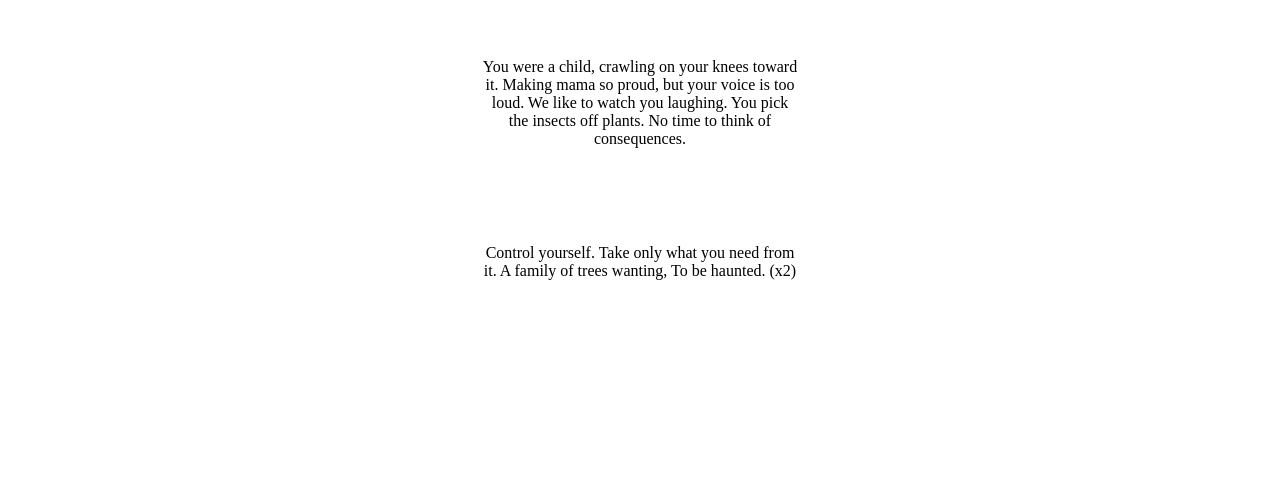
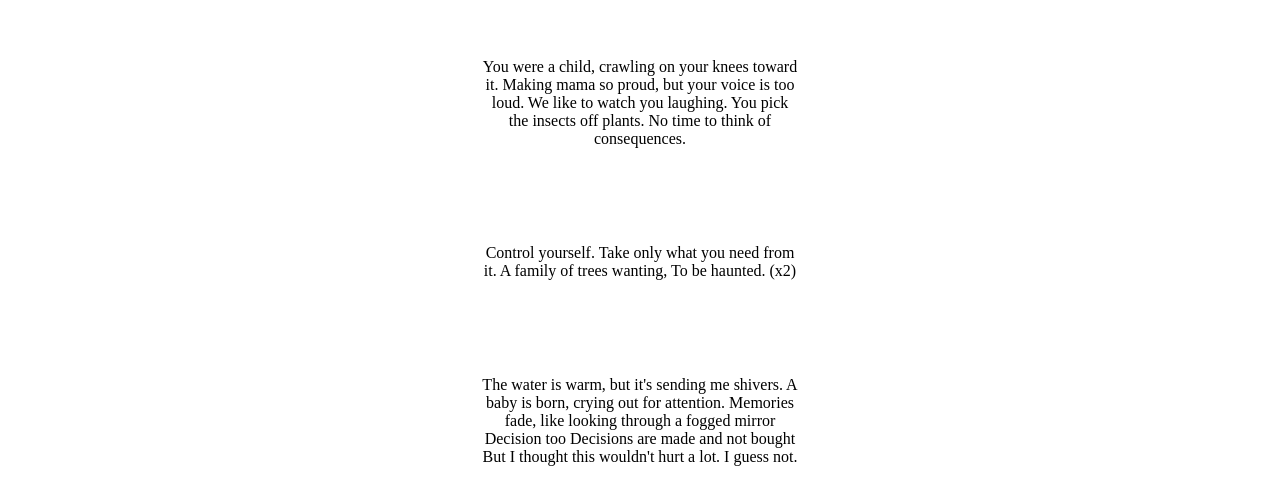
Before and after one commit to pawel192/zadanie7.3, a plain HTML site: page index.html in a window 1280 px wide. Shown: the part 582-1064 px from the top of the page. Before the commit the page ends 878 px from the top, so only its background shows below. Drawn offline with Linux system fonts and the light colour scheme.

Commit message:
Add 3rd paragraph

```diff
--- a/index.html
+++ b/index.html
@@ -24,6 +24,17 @@
 			To be haunted.
 			(x2)
 		</p>
+		<p>The water is warm,
+			but it's sending me shivers.
+			A baby is born,
+			crying out for attention.
+			Memories fade,
+			like looking through a fogged mirror
+			Decision too
+			Decisions are made and not bought
+			But I thought this wouldn't hurt a lot.
+			I guess not.
+		</p>
 	</section>
 <body>
 </html>
```
